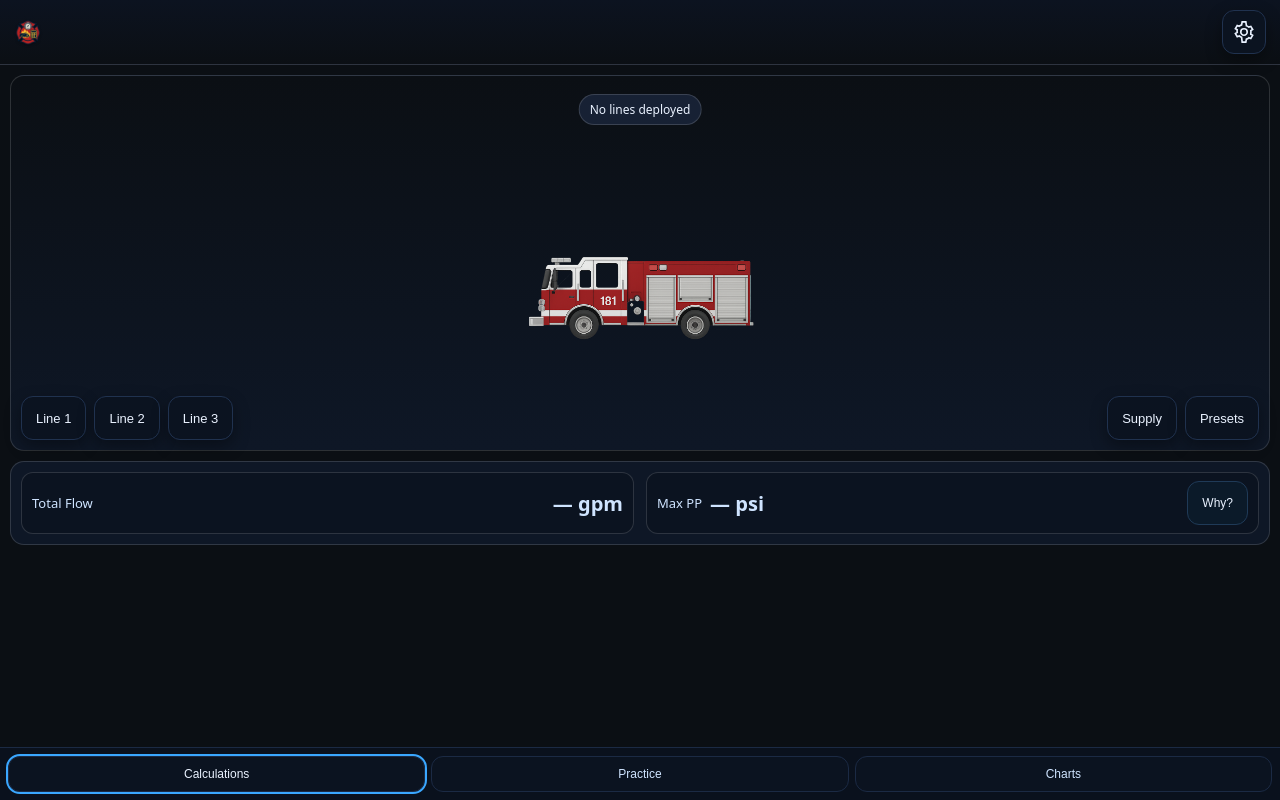
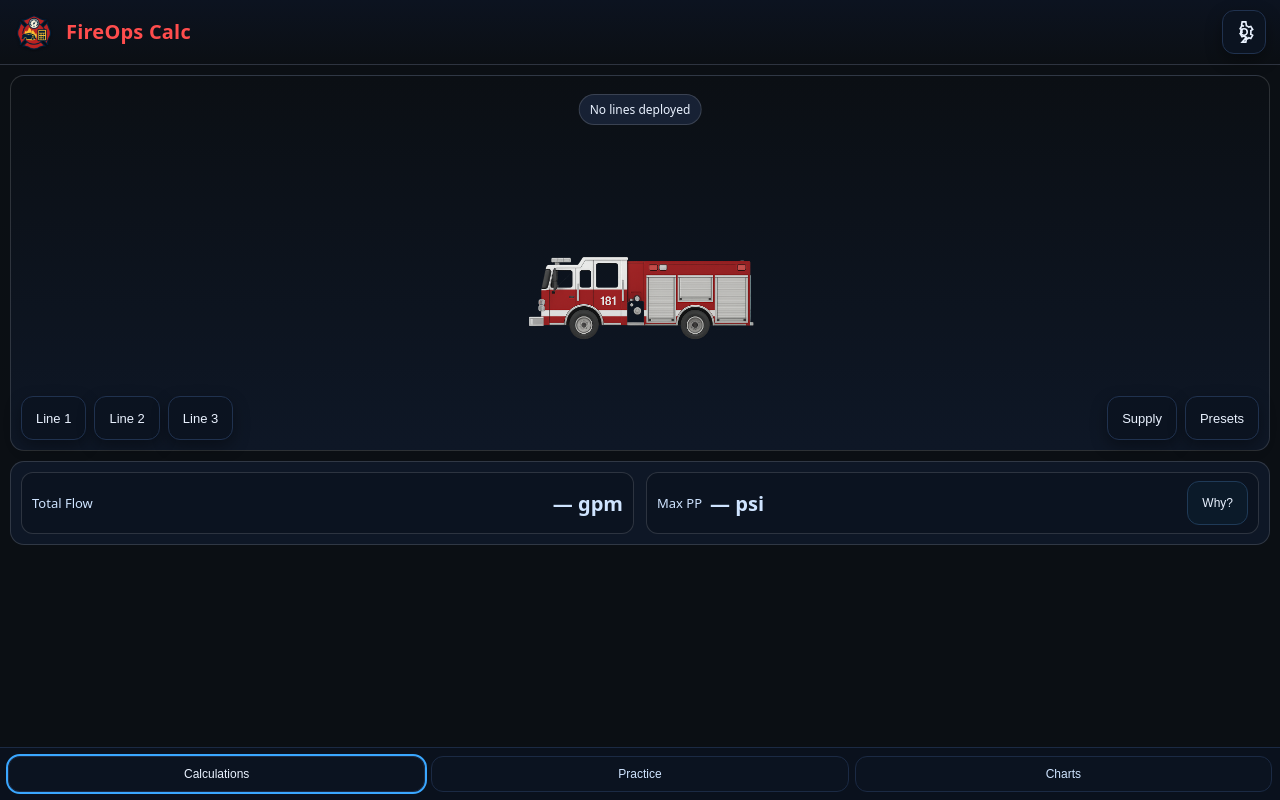
Before and after one commit to EMSCodeSim/pump, a plain HTML site: page index.html in a window 1280 px wide. Drawn offline with Linux system fonts and the light colour scheme; files whose address does not match are found by name.

Commit message:
Update index.html

```diff
--- a/index.html
+++ b/index.html
@@ -14,11 +14,12 @@
       --btn:#0b1320; --btnEdge:#20324f;
       --accent:#3aa7ff; --ok:#9fe879; --warn:#ffa726; --alert:#ef5350;
       --nav:#0a111d; --navEdge:#1b2a44;
+      --brand-red:#ff4d4d; /* Red text for “FireOps Calc” in banner */
     }
     *{box-sizing:border-box}
     html,body{margin:0;background:var(--bg);color:var(--ink);font-family:system-ui,Segoe UI,Inter,Arial,sans-serif}
 
-    /* ===== Top banner (logo left, cog right) — matches your header colors ===== */
+    /* ===== Top banner (logo left, title red next to it, cog right) ===== */
     header{
       position:sticky; top:0; z-index:10;
       padding:10px 14px;
@@ -26,9 +27,26 @@
       border-bottom:1px solid var(--edge)
     }
     .hdr{display:flex; align-items:center; justify-content:space-between; gap:12px}
-    .brand{display:flex; align-items:center; gap:10px; min-width:0}
-    .brand img{height:28px; width:auto; display:block; object-fit:contain; filter:drop-shadow(0 1px 1px rgba(0,0,0,.35))}
-    .brandName{font-weight:700; white-space:nowrap; overflow:hidden; text-overflow:ellipsis}
+    .brand{
+      display:flex; align-items:center; gap:12px; min-width:0;
+      white-space:nowrap; overflow:hidden; text-overflow:ellipsis;
+    }
+    /* Bigger logo; scales up slightly on wide screens */
+    .brand img{
+      height:36px; width:auto; display:block; object-fit:contain;
+      filter:drop-shadow(0 1px 1px rgba(0,0,0,.35))
+    }
+    @media (min-width:700px){
+      .brand img{ height:40px; }
+    }
+    .brandName{
+      font-weight:800; letter-spacing:.2px; font-size:18px; line-height:1;
+      color:var(--brand-red); /* red title text */
+      display:inline-block;
+    }
+    @media (min-width:700px){
+      .brandName{ font-size:20px; }
+    }
     .hdrBtns{display:flex; align-items:center; gap:8px}
     .iconBtn{
       appearance:none; border:1px solid var(--btnEdge); background:var(--btn); color:#eaf2ff;
@@ -110,7 +128,7 @@
     .linepick{display:flex;gap:8px;margin-top:10px}
     .linepick .preset{flex:1}
 
-    /* Bottom nav (keep, but 3 buttons) */
+    /* Bottom nav (keep, 3 buttons) */
     .bottom-nav{
       position:fixed;left:0;right:0;bottom:0;z-index:50;background:var(--nav);border-top:1px solid var(--navEdge);
       display:grid;grid-template-columns:repeat(3,1fr);gap:6px;padding:8px;
@@ -132,17 +150,17 @@
 <body>
   <header>
     <div class="hdr">
-      <div class="brand">
+      <div class="brand" aria-label="FireOps Calc">
         <!-- Your logo at root -->
-        <img src="/fireopscalc.png" alt="FireOps Calc logo"
-             onerror="this.style.display='none'; this.nextElementSibling.style.display='inline-block'">
-        <div class="brandName" style="display:none">FireOps Calc</div>
+        <img src="/fireopscalc.png" alt="" role="presentation"
+             onerror="this.style.display='none'">
+        <span class="brandName">FireOps Calc</span>
       </div>
       <div class="hdrBtns">
         <button class="iconBtn" id="settingsBtn" aria-label="Open Settings" title="Settings">
           <svg width="22" height="22" viewBox="0 0 24 24" fill="none" aria-hidden="true">
             <path d="M12 15.5a3.5 3.5 0 1 0 0-7 3.5 3.5 0 0 0 0 7Z" stroke="currentColor" stroke-width="1.8"/>
-            <path d="M19.4 13.5a7.6 7.6 0 0 0 .06-3l2-1.2-2-3.4-2.2.8a7.7 7.7 0 0 0-2.6-1.5L14 1h-4l-.6 3.2a7.7 7.7 0 0 0-2.6 1.5l-2.2-.8-2 3.4 2 1.2a7.6 7.6 0 0 0 0 3l-2 1.2 2 3.4 2.2-.8a7.7 7.7 0 0 0 2.6 1.5L10 23h4l.6-3.2a7.7 7.7 0 0 0 2.6-1.5l2.2.8 2-3.4-2-1.2Z" stroke="currentColor" stroke-width="1.8"/>
+            <path d="M19.4 13.5a7.6 7.6 0 0 0 .06-3l2-1.2-2-3.4-2.2.8a7.7 7.7 0 0 0-2.6-1.5L14 1h-4l-.6 3.2a7.7 7.7 0 0 0 2.6 1.5l-2.2-.8-2 3.4 2 1.2a7.6 7.6 0 0 0 0 3l-2 1.2 2 3.4 2.2-.8a7.7 7.7 0 0 0 2.6 1.5L10 23h4l.6-3.2a7.7 7.7 0 0 0 2.6-1.5l2.2.8 2-3.4-2-1.2Z" stroke="currentColor" stroke-width="1.8"/>
           </svg>
         </button>
       </div>
@@ -159,7 +177,7 @@
 
   <script type="module" src="/js/app.js"></script>
 
-  <!-- Minimal routing wiring (doesn't change your look) -->
+  <!-- Minimal routing wiring (unchanged look) -->
   <script>
     (function(){
       const navTo = (view) => {
```
